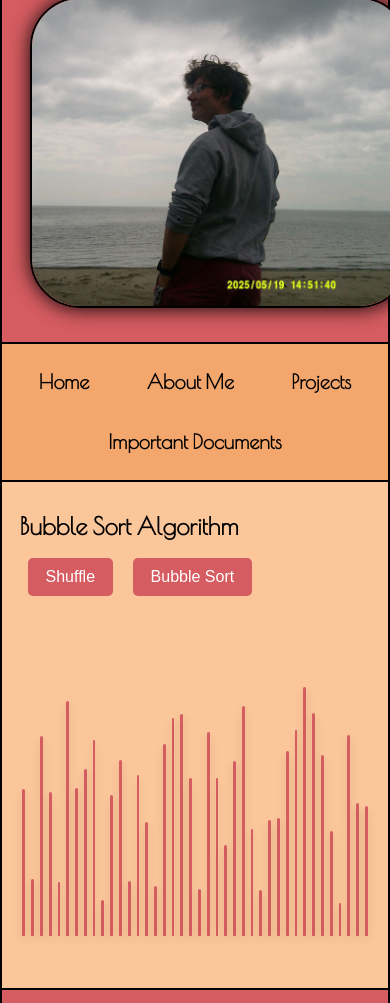
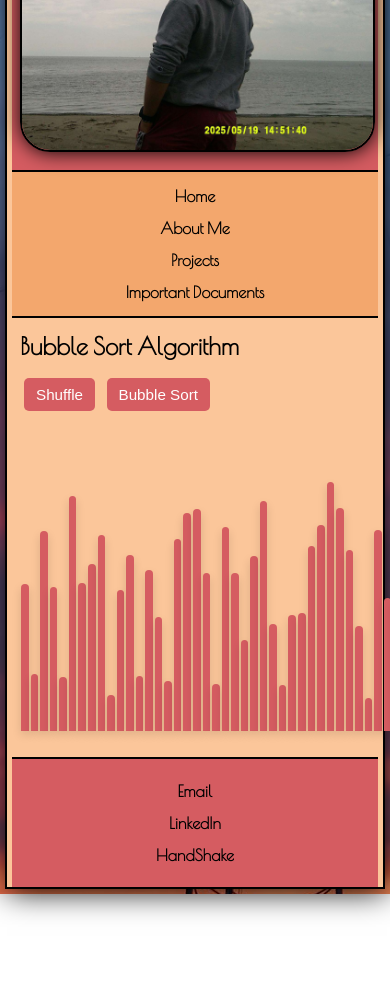
Before and after one commit to goodekt/Final-Project, a plain HTML site: page index.html in a window 390 px wide. Shown: the part 244-1247 px from the top of the page. After the commit the page ends 1138 px from the top, so only its background shows below. Drawn offline with nearby package versions, Linux system fonts and the light colour scheme; a web font is replaced by a local one.

Commit message:
made it able to be viewed on phones

```diff
--- a/h2.css
+++ b/h2.css
@@ -124,3 +124,79 @@ footer a:hover{
   flex-direction: column;
   align-items: center;
 }
+
+/* Responsive styles for mobile devices */
+@media (max-width: 700px) {
+  .wrapper {
+    max-width: 100vw;
+    margin: 5px;
+    padding: 0 5px;
+  }
+
+  header {
+    flex-direction: column;
+    padding: 1em;
+    text-align: center;
+  }
+
+  header h1 {
+    font-size: 2em;
+  }
+
+  nav {
+    flex-direction: column;
+    align-items: center;
+    padding: 0.5em 0;
+  }
+
+  nav a {
+    padding: 0.5em;
+    font-size: 1em;
+  }
+
+  img, video {
+    max-width: 98vw;
+    width: 100%;
+    height: auto;
+  }
+
+  .info {
+    flex-direction: column;
+    gap: 1.2rem;
+    padding: 1.2rem 0.5rem;
+    margin: 1.5rem 0.5rem;
+  }
+
+  .doc img {
+    max-width: 98vw;
+  }
+
+  .resume {
+    padding: 0 0.5em;
+  }
+
+  h2 {
+    font-size: 1.5em;
+    padding: 0.3em;
+  }
+
+  h3 {
+    font-size: 1.1em;
+    padding-left: 0.5em;
+  }
+
+  p {
+    font-size: 1em;
+  }
+
+  footer {
+    flex-direction: column;
+    align-items: center;
+    padding: 1em 0.5em;
+  }
+
+  footer a {
+    padding: 0.5em;
+    font-size: 1em;
+  }
+}
--- a/main.css
+++ b/main.css
@@ -136,3 +136,80 @@ footer a:hover{
   border-radius: 100em;
 
 }
+
+/* Responsive styles for mobile devices */
+@media (max-width: 700px) {
+  .wrapper {
+    max-width: 100vw;
+    margin: 5px;
+    padding: 0 5px;
+  }
+
+  header {
+    flex-direction: column;
+    align-items: center;
+    padding: 1em 0.5em 1em 0.5em;
+    text-align: center;
+  }
+
+  header img {
+    max-width: 90vw;
+    margin-left: 0;
+    margin-top: 1em;
+    border-radius: 30px;
+  }
+
+  header h1 {
+    font-size: 2em;
+    padding-bottom: 0.5em;
+  }
+
+  header h2 {
+    font-size: 1.1em;
+  }
+
+  nav {
+    flex-direction: column;
+    align-items: center;
+    padding: 0.5em 0;
+  }
+
+  nav a {
+    padding: 0.5em;
+    font-size: 1em;
+  }
+
+  main {
+    padding: 1em 0.5em;
+    flex-direction: column;
+    align-items: center;
+  }
+
+  #array {
+    width: 98vw;
+    max-width: 98vw;
+    margin: 20px 0 10px 0;
+  }
+
+  .bar {
+    width: 12px;
+    margin: 0 1px;
+  }
+
+  .controls button {
+    padding: 8px 12px;
+    font-size: 0.95rem;
+    margin: 0 4px;
+  }
+
+  footer {
+    flex-direction: column;
+    align-items: center;
+    padding: 1em 0.5em;
+  }
+
+  footer a {
+    padding: 0.5em;
+    font-size: 1em;
+  }
+}
```
